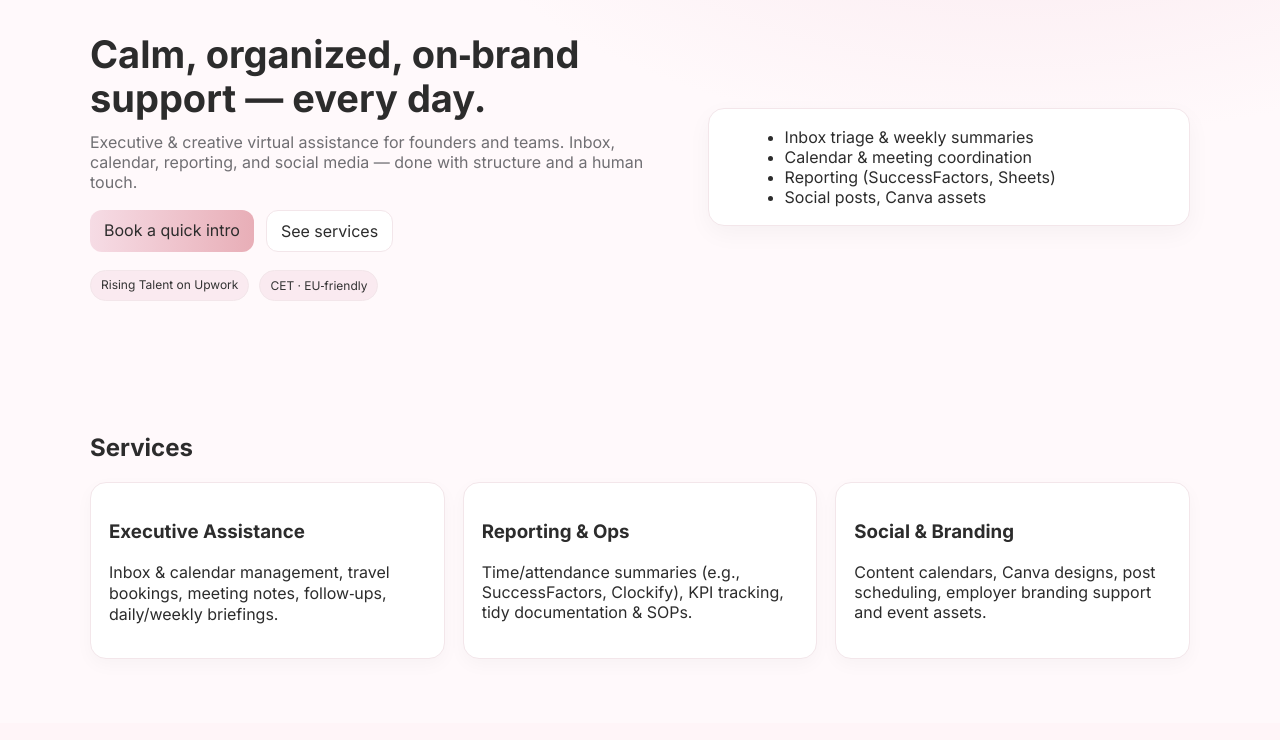
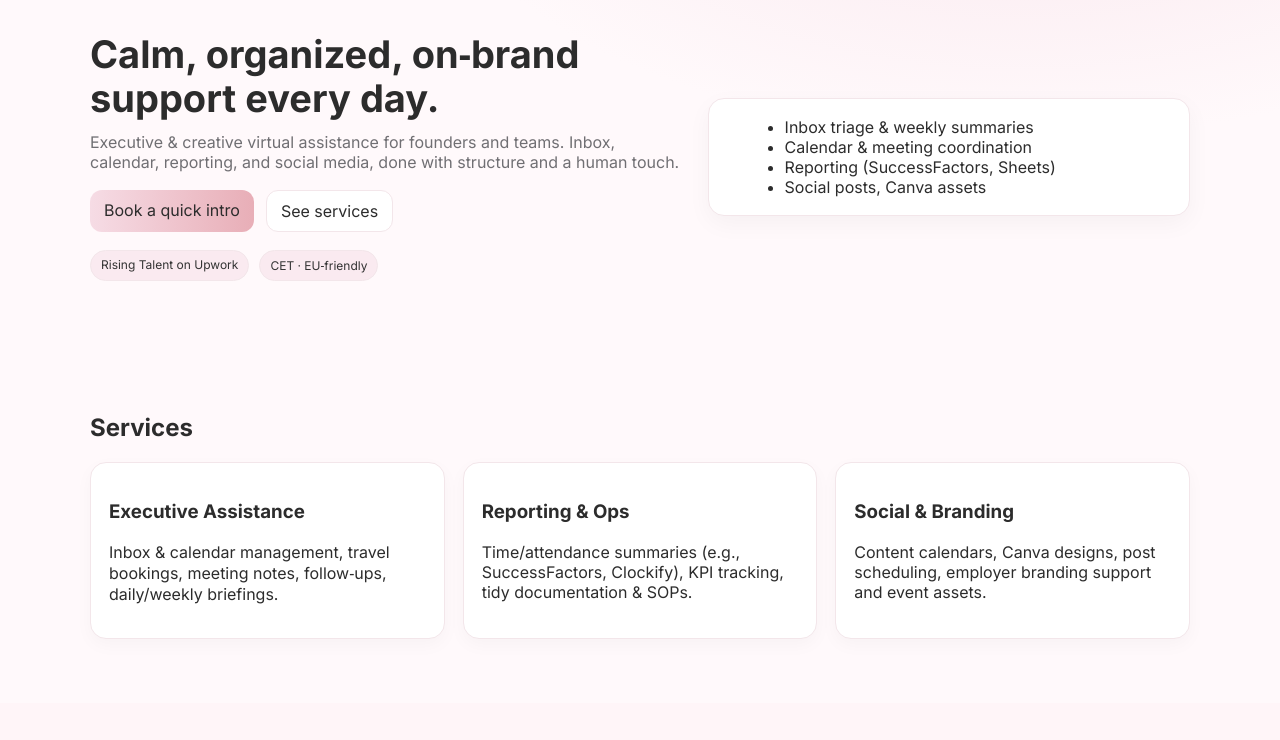
Before and after one commit to personallva/personallva-site, a plain HTML site: page PersonAllVA_lightpink_site/index.html in a window 1280 px wide. Shown: the part 60-800 px from the top of the page. Drawn offline with Linux system fonts and the light colour scheme.

Commit message:
Refine hero section text in index.html
Removed unnecessary punctuation for clarity.

```diff
--- a/PersonAllVA_lightpink_site/index.html
+++ b/PersonAllVA_lightpink_site/index.html
@@ -27,8 +27,8 @@
     </div>
     <div class="container hero">
       <div class="hero-copy">
-        <h1>Calm, organized, on‑brand support — every day.</h1>
-        <p>Executive & creative virtual assistance for founders and teams. Inbox, calendar, reporting, and social media — done with structure and a human touch.</p>
+        <h1>Calm, organized, on‑brand support every day.</h1>
+        <p>Executive & creative virtual assistance for founders and teams. Inbox, calendar, reporting, and social media, done with structure and a human touch.</p>
         <div class="cta-row">
           <a href="#contact" class="btn primary">Book a quick intro</a>
           <a href="#services" class="btn ghost">See services</a>
```
